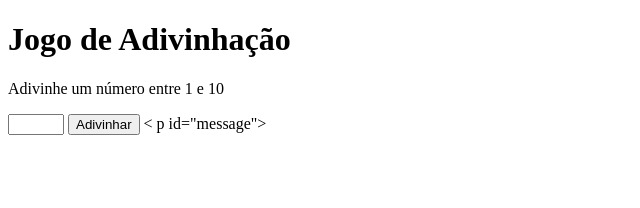
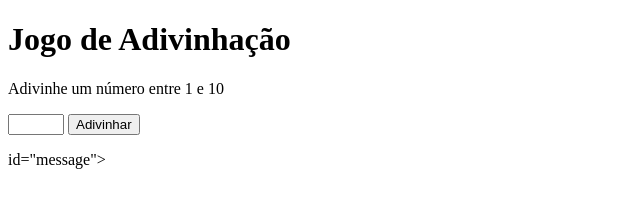
Before and after one commit to Bernardo31Joice/teste-2, a plain HTML site: page index.html in a window 1280 px wide. Shown: the whole page, without its empty margins (0-640 px from the left). Drawn offline with Linux system fonts and the light colour scheme.

Commit message:
uyjjoice

```diff
--- a/index.html
+++ b/index.html
@@ -11,7 +11,7 @@
     <input type="number" id="guess" min="1" max="10">
     <button
     onclick="checkGuess()"> Adivinhar</button>
-    < p id="message"></p>
+    <p> id="message"></p>
 
     <script src="main.js"></script>
 </body>
```
